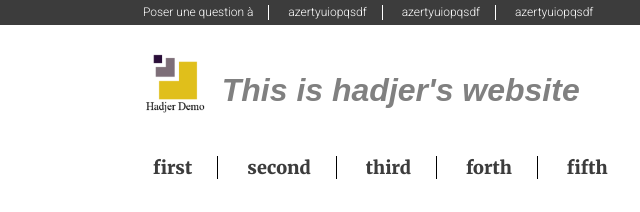
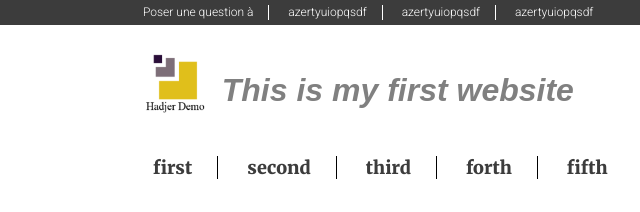
Before and after one commit to ViNoS-ab/My-Website, a website: page public/index.html in a window 1280 px wide. Shown: the top 212 px of the page, 0-640 px from the left. Drawn offline with Linux system fonts and the light colour scheme; no server answers.

Commit message:
changed the site header

```diff
--- a/public/index.html
+++ b/public/index.html
@@ -185,7 +185,7 @@
         <div class="upperMiddleBound">
           <div class="logo">
             <img src="images/logo.png" alt="" />
-            <h1>This is hadjer's website</h1>
+            <h1>This is my first website</h1>
           </div>
 
           <form class="SearchBox">
```
